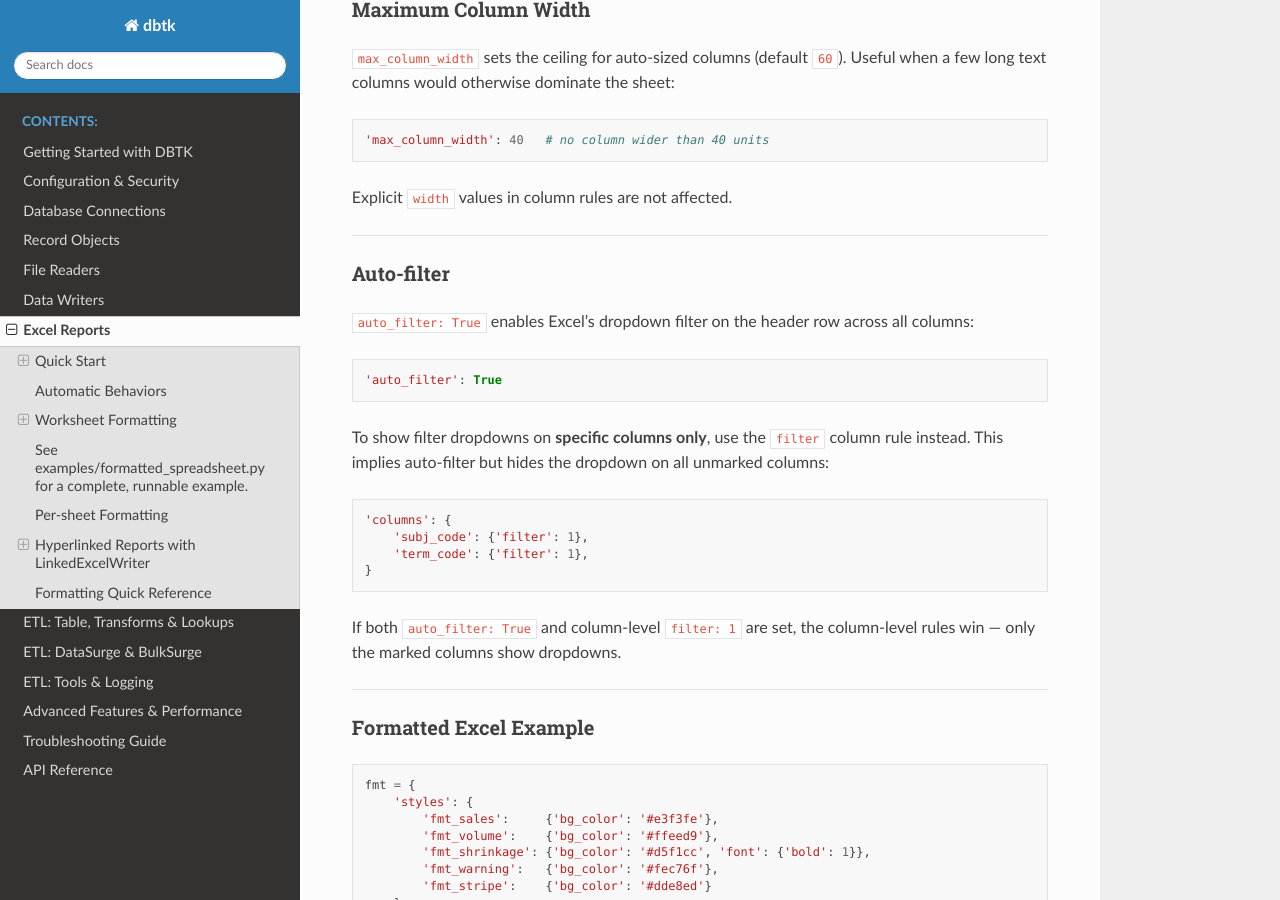
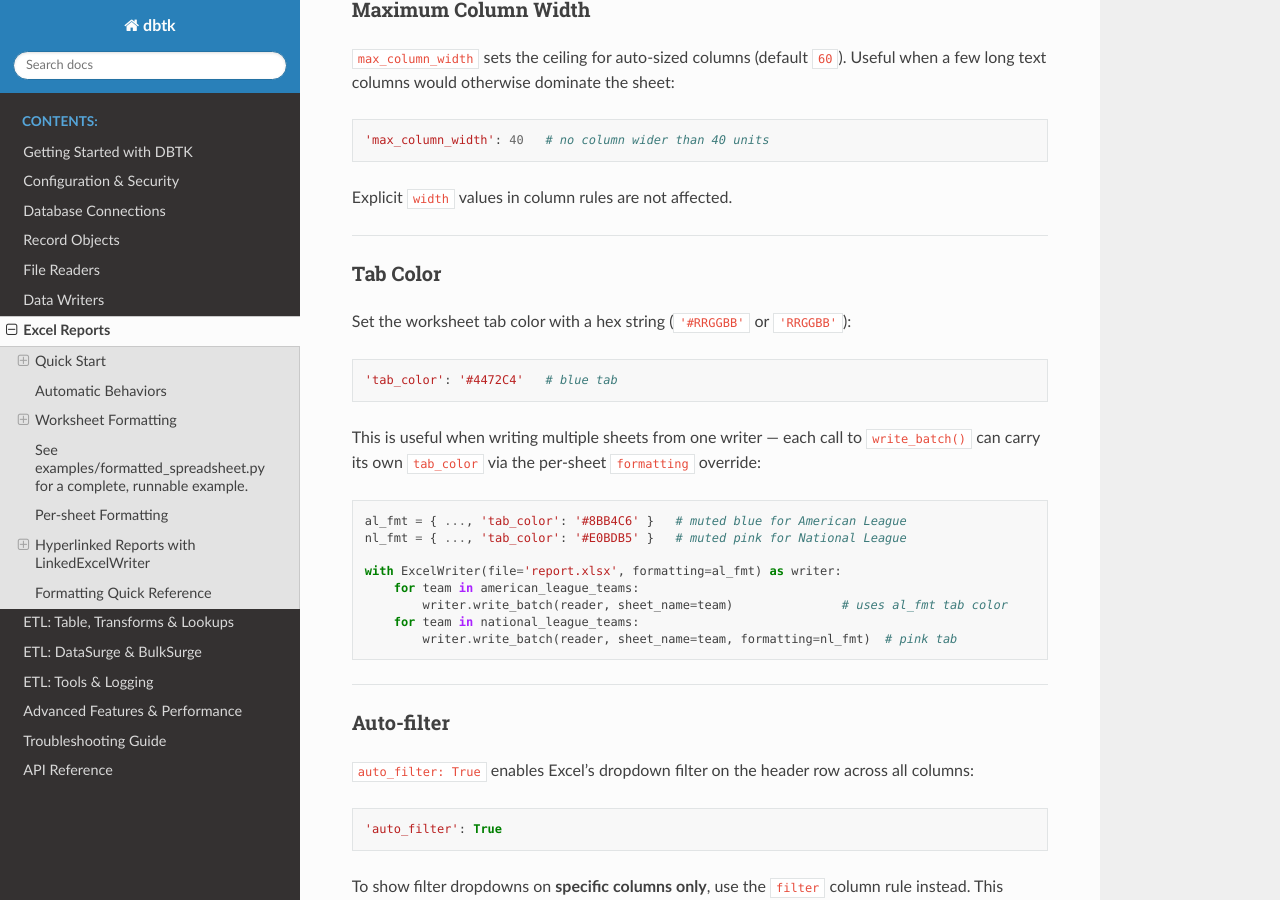
Before and after one commit to scottrbailey/dbtk, a Sphinx documentation site: the page built from docs/06b-excel.md, in a window 1280 px wide and 900 px high, scrolled down 9142 px. Built offline with Sphinx 7.4.7 and the Read the Docs theme 3.1.0, drawn with Linux system fonts in a browser that asks for light colours.

Commit message:
docs: add tab_color prose section to 06b-excel.md
The reference table already listed tab_color but there was no
explanatory section showing usage or the per-sheet override pattern.

https://claude.ai/code/session_01MpiLvjn2Z7JZnepoU9t9hM

````diff
--- a/docs/06b-excel.md
+++ b/docs/06b-excel.md
@@ -390,6 +390,29 @@ Explicit `width` values in column rules are not affected.
 
 ---
 
+### Tab Color
+
+Set the worksheet tab color with a hex string (`'#RRGGBB'` or `'RRGGBB'`):
+
+```python
+'tab_color': '#4472C4'   # blue tab
+```
+
+This is useful when writing multiple sheets from one writer — each call to `write_batch()` can carry its own `tab_color` via the per-sheet `formatting` override:
+
+```python
+al_fmt = { ..., 'tab_color': '#8BB4C6' }   # muted blue for American League
+nl_fmt = { ..., 'tab_color': '#E0BDB5' }   # muted pink for National League
+
+with ExcelWriter(file='report.xlsx', formatting=al_fmt) as writer:
+    for team in american_league_teams:
+        writer.write_batch(reader, sheet_name=team)               # uses al_fmt tab color
+    for team in national_league_teams:
+        writer.write_batch(reader, sheet_name=team, formatting=nl_fmt)  # pink tab
+```
+
+---
+
 ### Auto-filter
 
 `auto_filter: True` enables Excel's dropdown filter on the header row across all columns:
````
